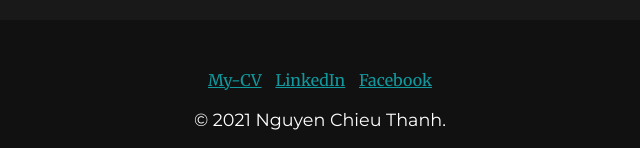
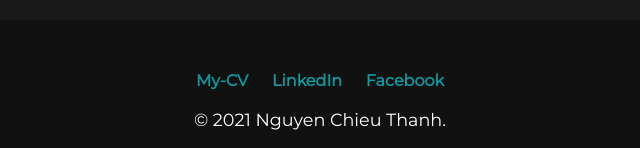
Before and after one commit to thanhnc2612/cv, a plain HTML site: page index.html in a window 1280 px wide. Shown: the part 2267-2415 px from the top of the page, 320-960 px from the left. Drawn offline with Linux system fonts and the light colour scheme.

Commit message:
Update styles.css

```diff
--- a/styles.css
+++ b/styles.css
@@ -42,6 +42,7 @@ h3 {
   font-family: 'Montserrat', sans-serif;
   font-size: 1.5rem;
   color: #11999E;
+
 }
 p {
   font-family: 'Montserrat', sans-serif;
@@ -53,7 +54,17 @@ p {
 }
 a {
   color: #11999E;
+  font-family: 'Montserrat', sans-serif;
+  margin: auto 10px auto 10px;
+  text-decoration: none;
+  font-weight: bold;
 }
+a:hover {
+  color: #fff;
+  font-weight: bold;
+  font-size: 1.2em;
+}
+
 .top-cloud {
   position: absolute;
   top: 20px;
@@ -105,7 +116,3 @@ hr {
   border-width: 0 0 5px;
   border-color: #EAF6F6
 }
-
-.bottom-container {
-  word-spacing: 10px;
-}
```
